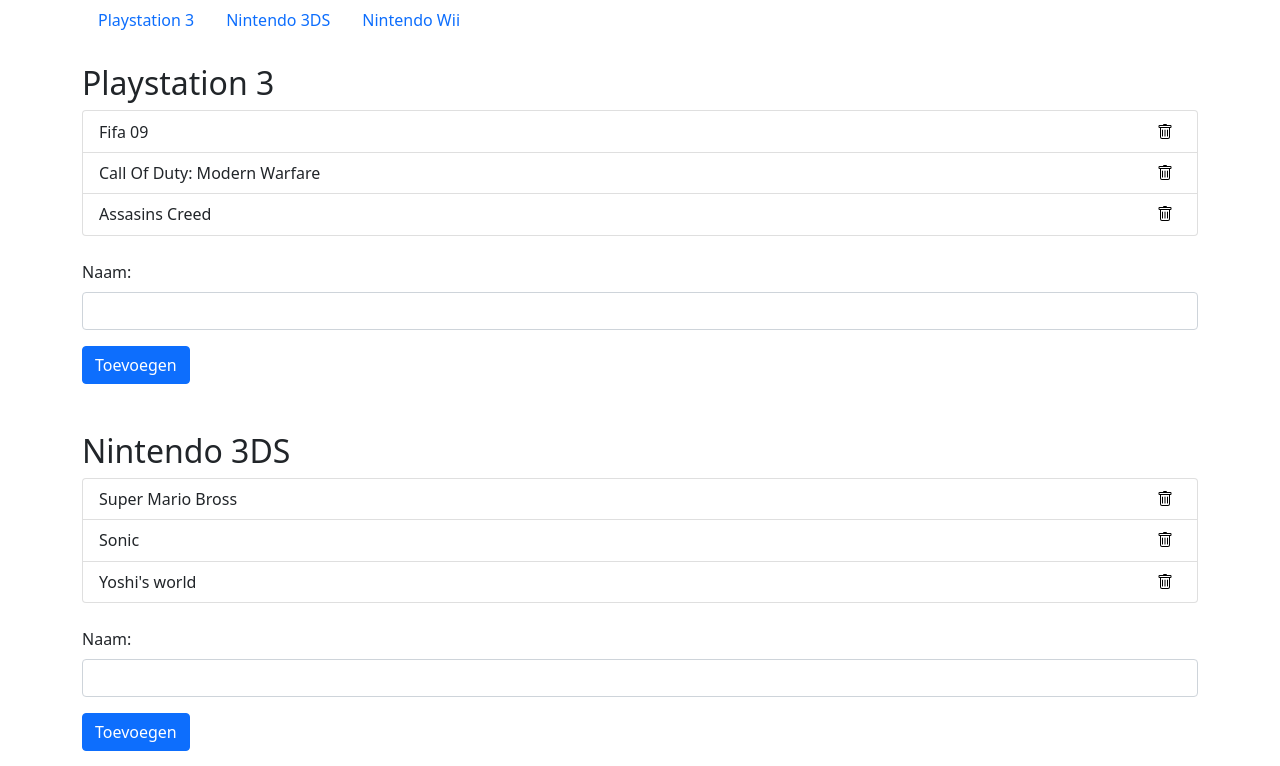
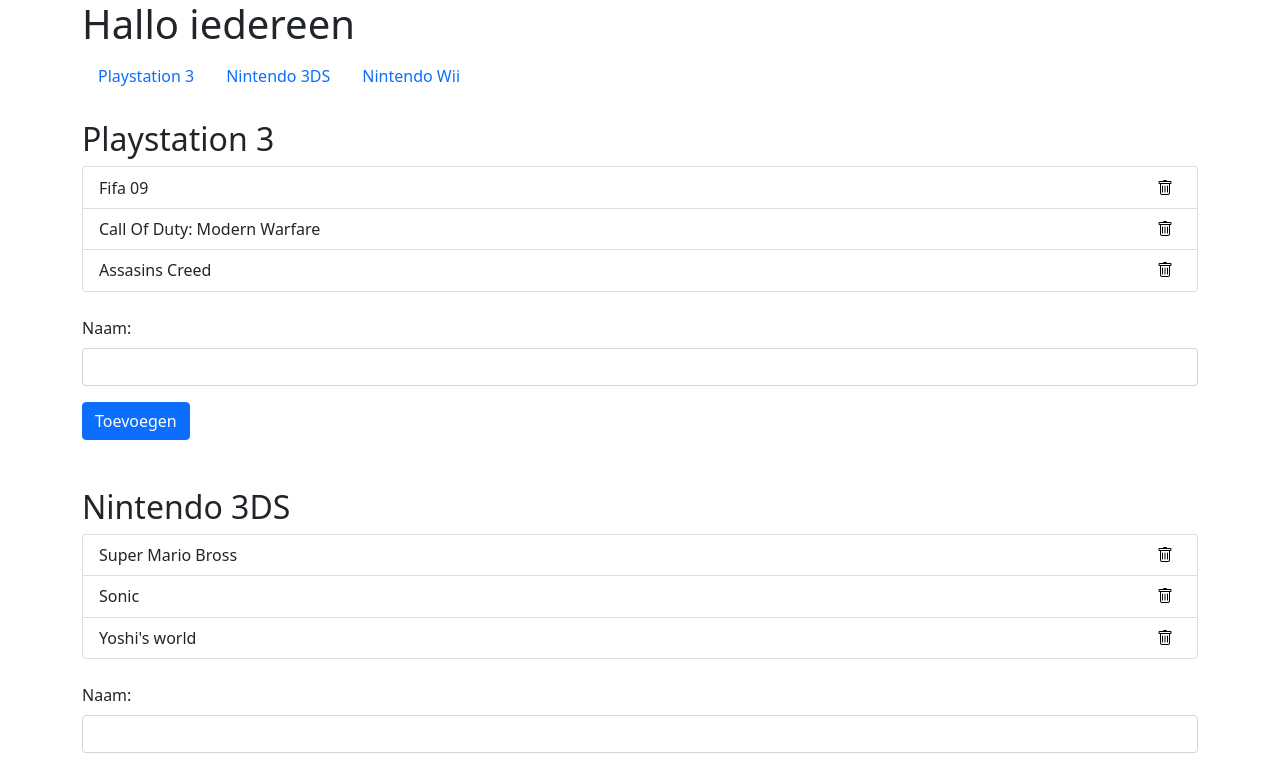
Before and after one commit to KennethVDAB/Hermans-Games-Test, a plain HTML site: page index.html in a window 1280 px wide. Shown: the top 766 px of the page. Drawn offline with nearby package versions, Linux system fonts and the light colour scheme.

Commit message:
h1: hallo

```diff
--- a/index.html
+++ b/index.html
@@ -15,6 +15,8 @@
 </head>
 
 <body class="container">
+
+  <h1>Hallo iedereen</h1>
 
   <ul class="nav">
     <li class="nav-item"><a class="nav-link" href="#h2-ps3">Playstation 3</a></li>
```
